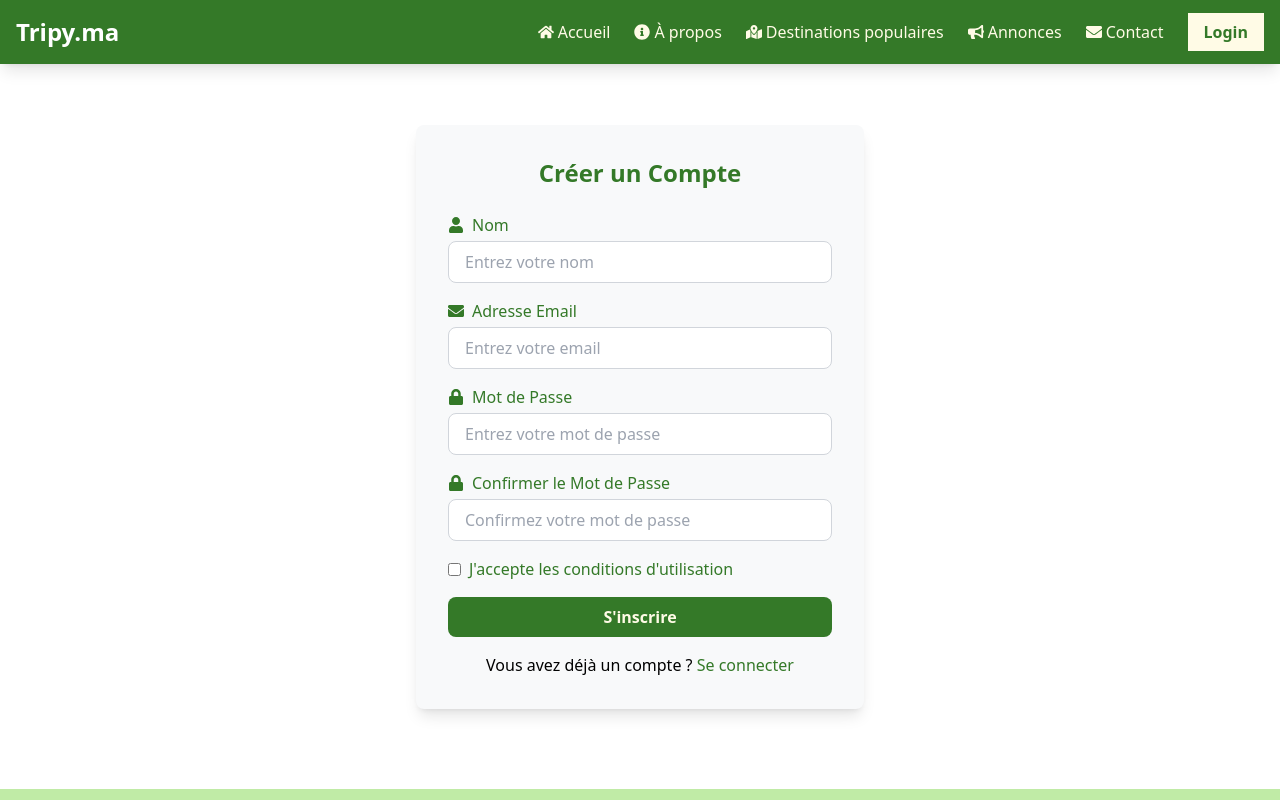
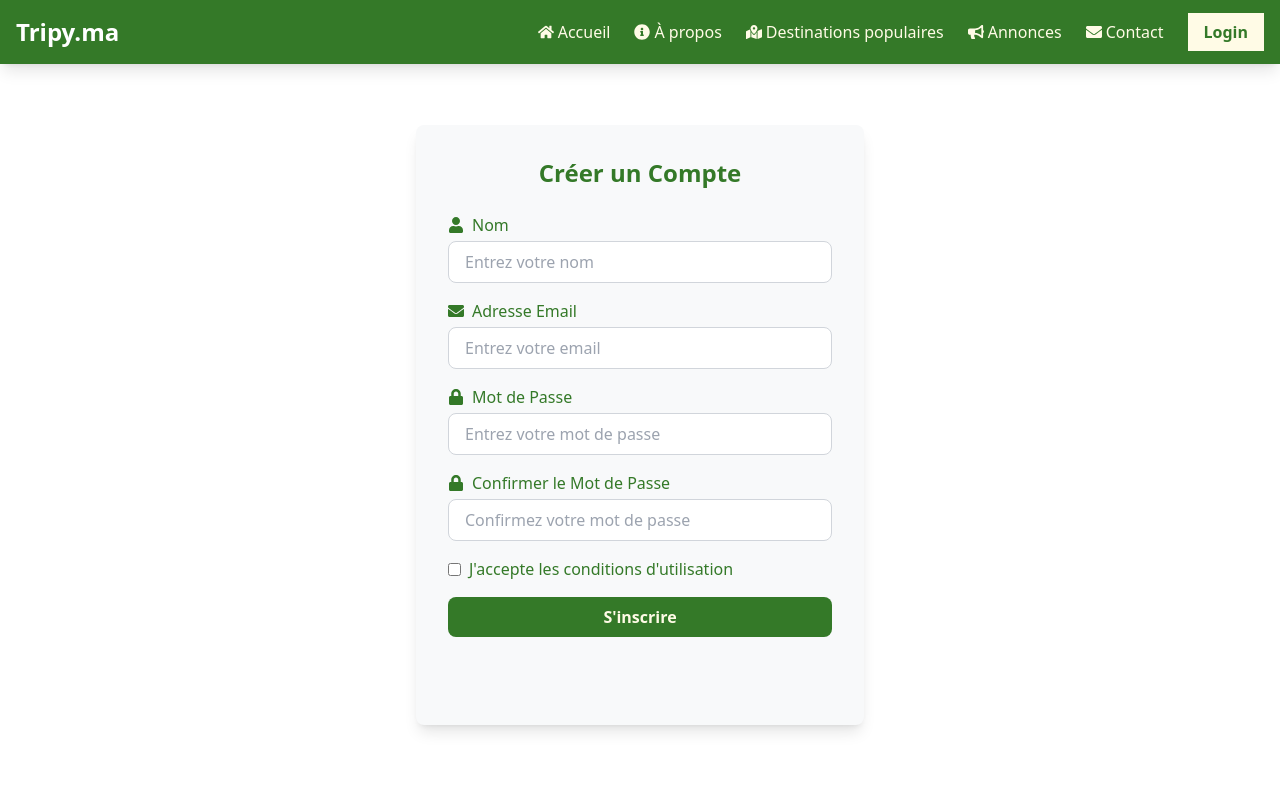
Before and after one commit to abdelhadi-elbcir/to-netlify-front, a React (Create React App) app: page /register in a window 1280 px wide. Shown: the top 800 px of the page. Built offline with nearby package versions, Linux system fonts and the light colour scheme.

Commit message:
add authentification with google

```diff
--- a/package.json
+++ b/package.json
@@ -12,6 +12,7 @@
     "@testing-library/react": "^13.4.0",
     "@testing-library/user-event": "^13.5.0",
     "axios": "^1.7.7",
+    "jwt-decode": "^4.0.0",
     "lucide-react": "^0.451.0",
     "react": "^18.3.1",
     "react-dom": "^18.3.1",
--- a/src/index.js
+++ b/src/index.js
@@ -5,13 +5,18 @@ import store from './state/store';
 import './index.css';
 import App from './App';
 import reportWebVitals from './reportWebVitals';
+import { GoogleOAuthProvider } from '@react-oauth/google';
+
+const clientId ='36924809277-5efado0aph896k2eipm35oji9n961cuh.apps.googleusercontent.com';
 
 const root = ReactDOM.createRoot(document.getElementById('root'));
 root.render(
   <React.StrictMode>
-    <Provider store={store}>
-      <App />
-    </Provider>
+   <GoogleOAuthProvider clientId={clientId}>
+      <Provider store={store}>
+        <App />
+      </Provider>
+    </GoogleOAuthProvider>
   </React.StrictMode>
 );
 
--- a/src/pages/auth/register.jsx
+++ b/src/pages/auth/register.jsx
@@ -1,6 +1,8 @@
 import React, { useState } from 'react';
+import { GoogleLogin, googleLogout } from '@react-oauth/google'; // Importation du composant GoogleLogin
+import jwt_decode from 'jwt-decode'; // Pour décoder le token renvoyé par Google
 import { FaUser, FaEnvelope, FaLock } from 'react-icons/fa';
-import Popup from '../../components/popup/PopupRegister'
+import Popup from '../../components/popup/PopupRegister';
 
 const Register = () => {
   const [formData, setFormData] = useState({
@@ -23,17 +25,58 @@ const Register = () => {
     });
   };
 
+  // Fonction qui gère la connexion Google
+  const handleGoogleSuccess = async (response) => {
+    try {
+      const googleIdToken = response.credential; // Récupérer le Google ID Token
+      console.log("Token Google reçu : ", googleIdToken);
+
+      // Envoie du token Google au backend
+      const backendResponse = await fetch('http://localhost:8081/api/auth/google', {
+        method: 'POST',
+        headers: {
+          'Content-Type': 'application/json',
+        },
+        body: JSON.stringify({ idToken: googleIdToken }), // Envoie du Google ID token
+      });
+
+      const data = await backendResponse.json();
+
+      if (backendResponse.ok) {
+        // Vous recevez votre JWT personnalisé ici
+        const { jwt } = data.jwt;
+
+        // Stockez le JWT dans localStorage pour les futures requêtes
+        localStorage.setItem('token', jwt);
+        setMessage('Connexion réussie avec Google !');
+      } else {
+        // Gestion des erreurs selon la réponse du serveur
+        const errorMessage = data.message || 'Échec de la connexion Google.';
+        setError(errorMessage);
+      }
+      setShowPopup(true);
+    } catch (error) {
+      console.error('Erreur lors de la connexion avec Google :', error);
+      setError('Une erreur s\'est produite avec Google.');
+      setShowPopup(true);
+    }
+  };
+
+  const handleGoogleFailure = (error) => {
+    console.error("Erreur lors de la connexion Google :", error);
+    setError('Connexion Google échouée.');
+    setShowPopup(true);
+  };
+
   const handleSubmit = async (e) => {
     e.preventDefault();
 
-    // Vérifiez si les mots de passe correspondent avant d'envoyer
     if (formData.password !== formData.confirmPassword) {
       setError("Les mots de passe ne correspondent pas.");
-      setShowPopup(true); // Afficher la popup pour l'erreur de correspondance
+      setShowPopup(true);
       return;
     }
 
-    // Effacez les messages précédents
     setError('');
     setMessage('');
 
@@ -57,11 +100,10 @@ const Register = () => {
 
       if (response.ok) {
         setMessage(responseText || 'Inscription réussie !');
-        setShowPopup(true);
       } else {
         setError(responseText || 'Une erreur s\'est produite.');
+      }
       setShowPopup(true);
-      }
     } catch (error) {
       console.error('Erreur:', error);
       setError('Erreur de connexion au serveur.');
@@ -163,12 +205,11 @@ const Register = () => {
           </button>
         </form>
 
-        <p className="mt-4 text-center text-black">
-          Vous avez déjà un compte ?{' '}
-          <a href="/login" className="text-[#347928] hover:underline">
-            Se connecter
-          </a>
-        </p>
+        <div className="mt-4 text-center">
+          <GoogleLogin
+            onSuccess={handleGoogleSuccess}
+            onError={handleGoogleFailure}
+          />
         </div>
 
         {showPopup && (
@@ -178,7 +219,7 @@ const Register = () => {
             onClose={closePopup}
           />
         )}
-
+      </div>
     </div>
   );
 };
```
Also changed, not shown: 1 other file (tests, documents, lock files or other folders). Lines whose indentation alone changed are shown as unchanged.
